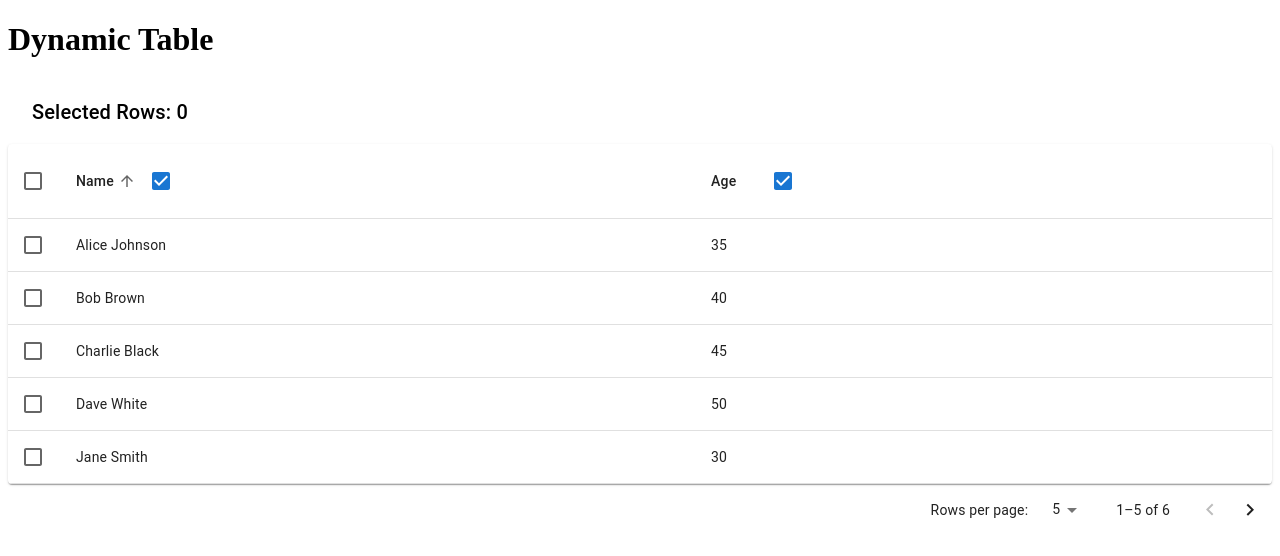
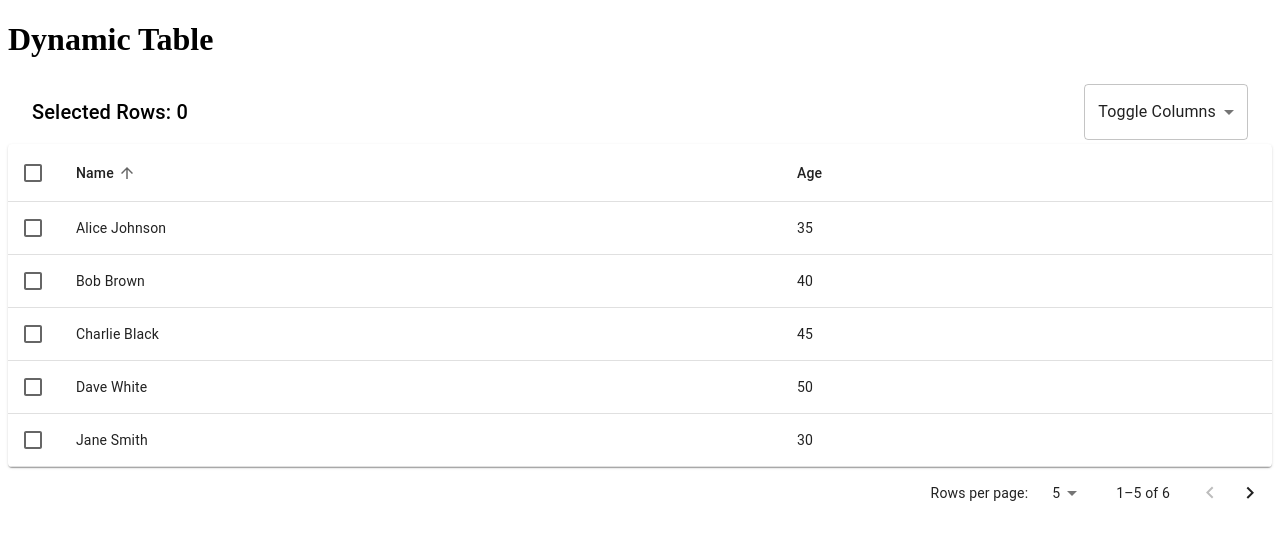
Before and after one commit to apalisa/DynamicTable, a React (Vite) app: page / in a window 1280 px wide. Shown: the top 556 px of the page. Built offline with nearby package versions, Linux system fonts and the light colour scheme.

Commit message:
Select for toggle columns

```diff
--- a/src/components/App.jsx
+++ b/src/components/App.jsx
@@ -1,6 +1,6 @@
 import { DynamicTable } from './DynamicTable';
 import { Check, AttachFile, FileCopy } from '@mui/icons-material';
-import { approve, viewAttachments, copy } from '../actions';
+import { approve, viewAttachments, copy } from '../actions/';
 
 const columns = [
     { field: 'id', headerName: 'ID' },
@@ -25,6 +25,7 @@ const options = {
     sortable: true,
     pagination: true,
     toggleColumnVisibility: true,
+    userCanToggleColumns: true, // Permite al usuario ocultar/mostrar columnas
 };
 
 const tools = [
--- a/src/components/DynamicTable.jsx
+++ b/src/components/DynamicTable.jsx
@@ -1,7 +1,7 @@
 import React, { useState, useMemo } from 'react';
 import {
     Table, TableBody, TableCell, TableContainer, TableHead, TableRow, Paper, TableSortLabel,
-    TablePagination, Checkbox, IconButton, Toolbar, Typography, Tooltip
+    TablePagination, Checkbox, IconButton, Toolbar, Typography, Tooltip, MenuItem, Select
 } from '@mui/material';
 
 export const DynamicTable = ({ columns, data, options, tools }) => {
@@ -73,6 +73,24 @@ export const DynamicTable = ({ columns, data, options, tools }) => {
                         </IconButton>
                     </Tooltip>
                 ))}
+                {options?.userCanToggleColumns && (
+                    <Select
+                        value=""
+                        displayEmpty
+                        onChange={(event) => handleToggleColumn(event.target.value)}
+                        renderValue={() => 'Toggle Columns'}
+                        style={{ marginLeft: 'auto' }}
+                    >
+                        {columns.map((column) => (
+                            <MenuItem key={column.field} value={column.field}>
+                                <Checkbox
+                                    checked={!hiddenColumns.includes(column.field)}
+                                />
+                                {column.headerName}
+                            </MenuItem>
+                        ))}
+                    </Select>
+                )}
             </Toolbar>
             <TableContainer component={Paper}>
                 <Table>
@@ -107,12 +125,6 @@ export const DynamicTable = ({ columns, data, options, tools }) => {
                                             </TableSortLabel>
                                         )}
                                         {!options?.sortable && column.headerName}
-                                        {options?.toggleColumnVisibility && (
-                                            <Checkbox
-                                                checked={!hiddenColumns.includes(column.field)}
-                                                onChange={() => handleToggleColumn(column.field)}
-                                            />
-                                        )}
                                     </TableCell>
                                 )
                             ))}
```
